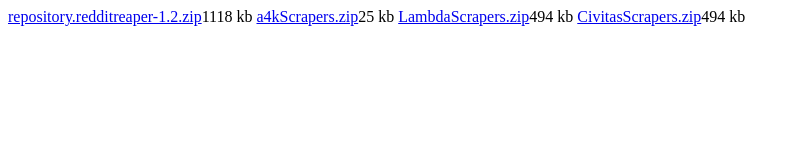
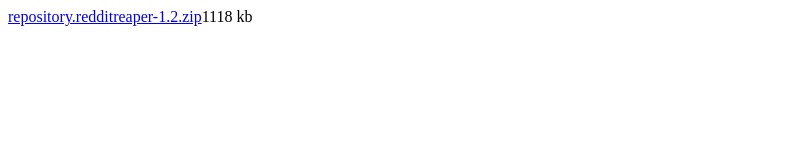
Before and after one commit to reddit-reaper/reddit-reaper.github.io, a plain HTML site: page repo/index.html in a window 1280 px wide. Shown: the whole page, without its empty margins (0-800 px from the left). Drawn offline with Linux system fonts and the light colour scheme.

Commit message:
Update index.html

```diff
--- a/repo/index.html
+++ b/repo/index.html
@@ -1,4 +1 @@
 <a href="repository.redditreaper-1.2.zip">repository.redditreaper-1.2.zip</a><td>1118 kb</td>
-<a href="a4kScrapers.zip">a4kScrapers.zip</a><td>25 kb</td>
-<a href="LambdaScrapers.zip">LambdaScrapers.zip</a><td>494 kb</td>
-<a href="CivitasScrapers.zip">CivitasScrapers.zip</a><td>494 kb</td>
```
